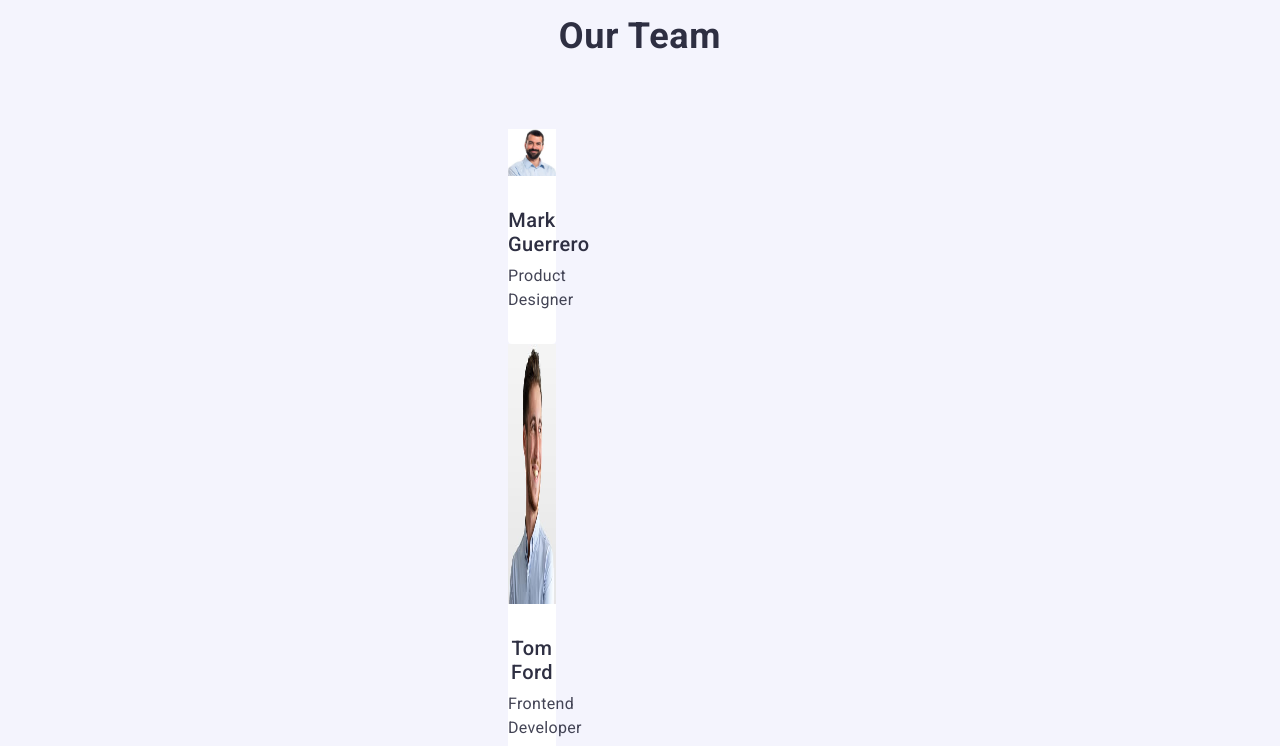
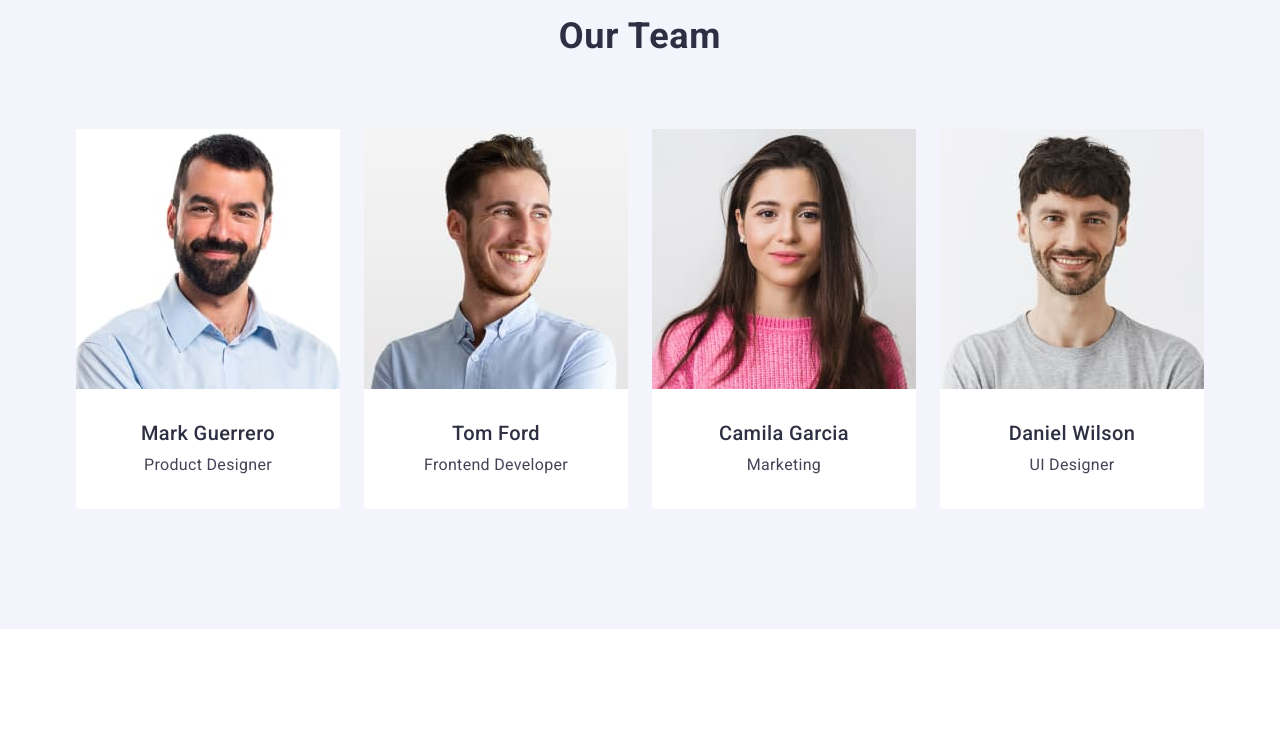
Before and after one commit to darina-bigos/goit-markup-hw-03, a plain HTML site: page index.html in a window 1280 px wide. Shown: the part 1120-1866 px from the top of the page. Drawn offline with nearby package versions, Linux system fonts and the light colour scheme.

Commit message:
update html and css

```diff
--- a/css/styles.css
+++ b/css/styles.css
@@ -221,9 +221,8 @@ a {
   padding-top: 120px;
   padding-bottom: 120px;
 }
-.team-container {
+.item-team {
   display: flex;
-  justify-content: center;
   gap: 24px;
 }
 
--- a/index.html
+++ b/index.html
@@ -85,7 +85,6 @@
         <section class="team">
             <div class="container">
                 <h2 id="studio" class="title title-team">Our Team</h2>
-                <div class="team-container">
                 <ul class="item-team">
                     <li class="team-box">
                         <img src="./images/mark.jpg" alt="mark" width="264" />
@@ -116,7 +115,7 @@
                         </div>
                     </li>
                 </ul>
-                </div>
+
             </div>
         </section>
 
```
Lines whose indentation alone changed are shown as unchanged.
